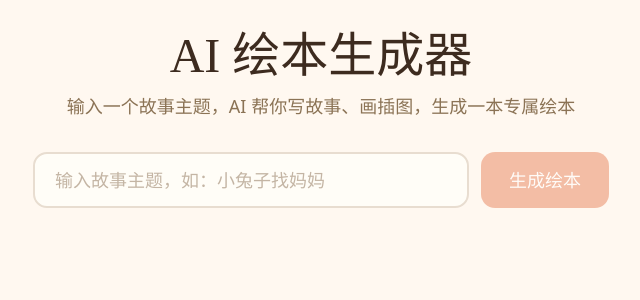
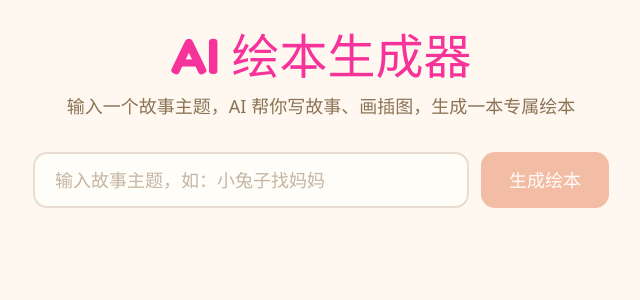
Before and after one commit to nosin777888/ai--, a Next.js app in the folder projects/: page / in a window 1280 px wide. Shown: the top 300 px of the page, without its empty margins (319-959 px from the left). Built offline with nearby package versions, Linux system fonts and the light colour scheme; a web font is replaced by a local one.

Commit message:
标题颜色以及字体

```diff
--- a/projects/src/app/layout.tsx
+++ b/projects/src/app/layout.tsx
@@ -1,6 +1,14 @@
 import type { Metadata } from 'next';
 import { Inspector } from 'react-dev-inspector';
 import './globals.css';
+
+// 引入儿童友好字体
+const fontLink = (
+  <link
+    href="https://fonts.googleapis.com/css2?family=Fredoka+One&display=swap"
+    rel="stylesheet"
+  />
+);
 
 export const metadata: Metadata = {
   // ---- 网页标题 ----
@@ -88,6 +96,9 @@ export default function RootLayout({
 
   return (
     <html lang="zh-CN">
+      <head>
+        {fontLink}
+      </head>
       <body className="antialiased bg-[#FFF8F0]">
         {isDev && <Inspector />}
         {children}
--- a/projects/src/app/page.tsx
+++ b/projects/src/app/page.tsx
@@ -125,8 +125,8 @@ export default function StorybookGenerator() {
       {/* ===== 顶部标题区 ===== */}
       <header className="text-center mb-8">
         <h1
-          className="text-4xl md:text-5xl text-[#3D2B1F] mb-3"
-          style={{ fontFamily: "'ZCOOL XiaoWei', serif" }}
+          className="text-4xl md:text-5xl text-pink-500 mb-3"
+          style={{ fontFamily: "'Fredoka One', cursive, 'Comic Sans MS', sans-serif" }}
         >
           AI 绘本生成器
         </h1>
```
